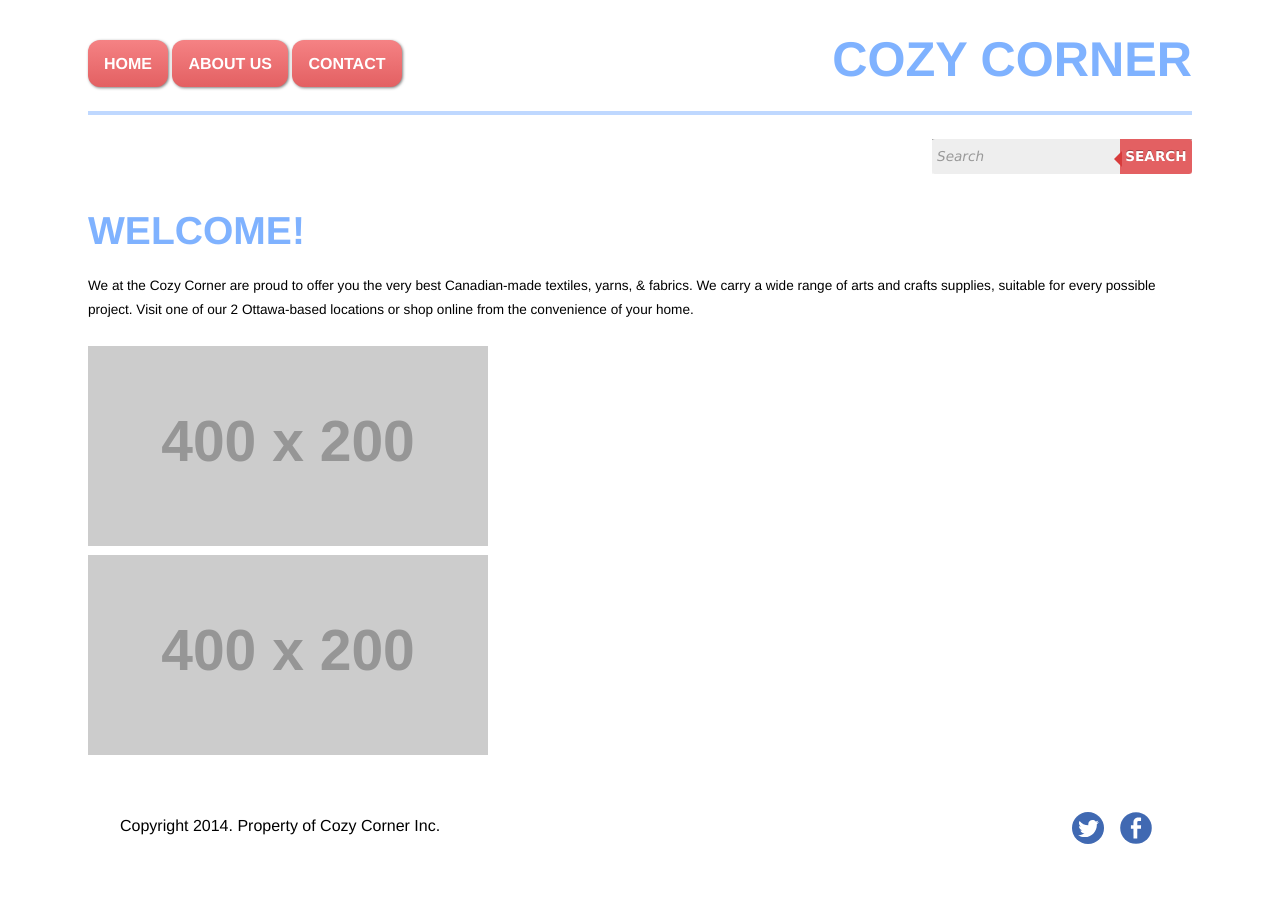
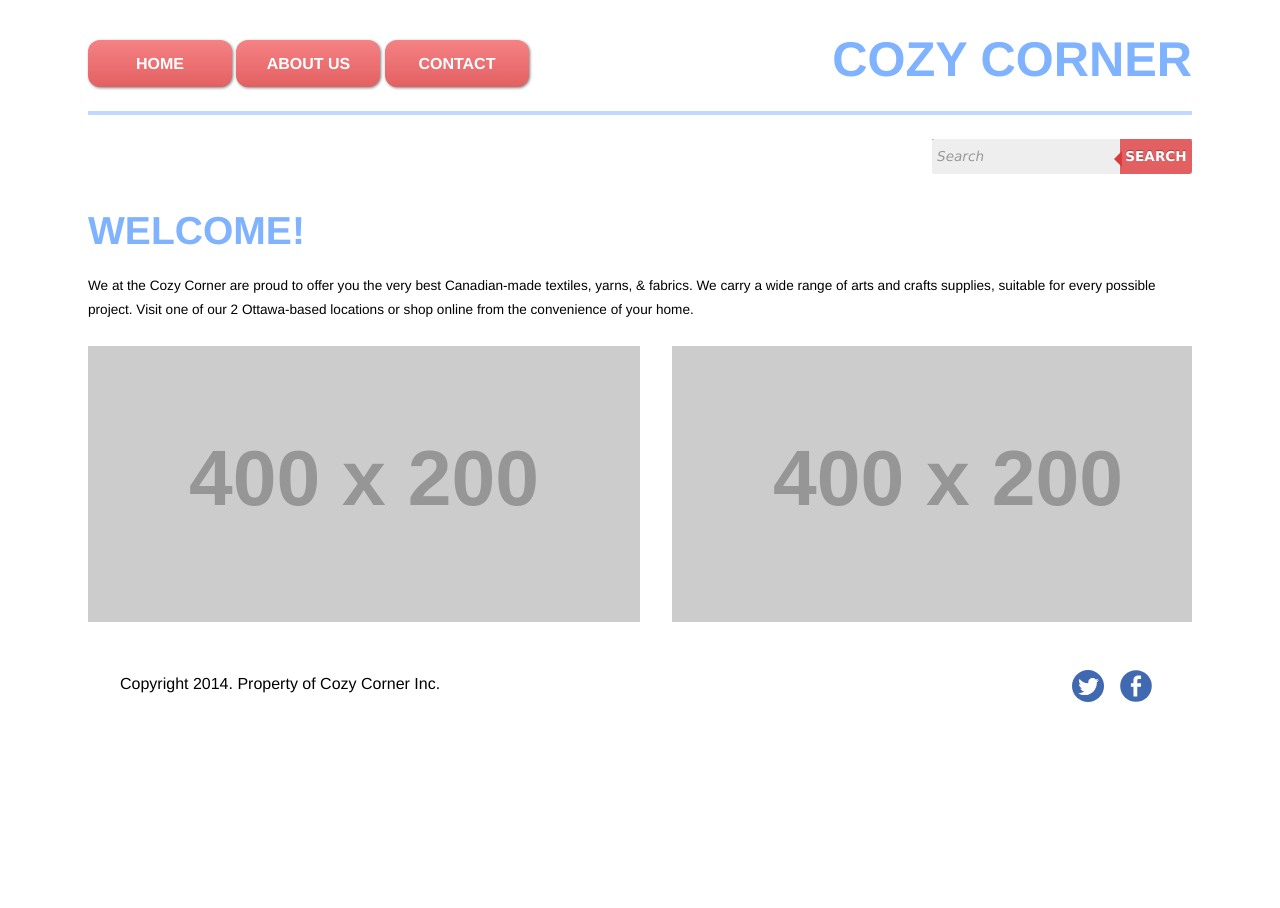
Before and after one commit to kaylatomkiewicz/ecommerce-website, a Jekyll site: the page built from index.html, in a window 1280 px wide. Built offline with Jekyll 4.4.1, drawn with Linux system fonts in a browser that asks for light colours; Markdown is read by kramdown in place of the engine named in the settings.

Commit message:
Changed grid function and edited styling in multiple pages.

```diff
--- a/css/buttons.css
+++ b/css/buttons.css
@@ -21,6 +21,7 @@ body {
 	font-weight: bold;
 	border: 0;
 	text-align: center;
+	width: 7rem;
 }
 
 .btn-alt,
@@ -35,19 +36,20 @@ body {
 	font-weight: bold;
 	border: 0;
 	text-align: center;
+	width: 7rem;
 }
 
 btn:hover,
 btn:focus,
 btn:active {
-	background-image: linear-gradient(to bottom, #60A474, #40A252);
+	background-color: linear-gradient(to bottom, #60A474, #40A252);
 	border-bottom-color: rgba(0,102,255,0.25);
 }
 
 btn-alt:hover,
 btn-alt:focus,
 btn-alt:active {
-	background-image: linear-gradient(to bottom, #60A474, #40A252);
+	background-color: linear-gradient(to bottom, #60A474, #40A252);
 	border-bottom-color: rgba(0,102,255,0.25);
 }
 
--- a/css/common.css
+++ b/css/common.css
@@ -10,6 +10,7 @@
 	width: 100%;
 	display: block;
 }
+
 
 @media only screen and (min-width: 30em) {
 
--- a/css/grid.css
+++ b/css/grid.css
@@ -18,10 +18,14 @@
 	width: 50%;
 }
 
-/*
+
 @media only screen and (min-width: 30em) {
 	.module-m-1-3 {
 		width: 33.33333%;
+	}
+
+	.module-l-2-3 {
+		width: 66.66666%;
 	}
 
 	.module-m-1 {
@@ -46,4 +50,3 @@
 		width: 66.66666%;
 	}
 }
-*/
--- a/css/header.css
+++ b/css/header.css
@@ -11,17 +11,14 @@
 	margin-left: auto;
 }
 
-.nav a,
-.nav a:link,
-.nav a:visited {
-	text-decoration: none;
-	color: #FFFFFF;
+nav a:hover,
+nav a:focus,
+nav a:active {
+	background-color: #666;
 }
 
-.nav a:hover,
-.nav a:focus,
-.nav a:active {
-	color: #FFF;
+nav .selected {
+	background-color: #999;
 }
 
 .search {
--- a/index.html
+++ b/index.html
@@ -9,12 +9,12 @@ layout: default
 
 <div class="grid">
 
-    	<div class="module-m-1-2 module-l-1-2">
-       		<img src="http://placehold.it/400x200" alt="This is a second introductory image.">
+    	<div class="module module-m-1-2 module-l-1-2">
+       		<img class="display-image-left" src="http://placehold.it/400x200" alt="This is a second introductory image.">
        </div>
 
-       <div class="module-m-1-2 module-l-1-2">
-        	<img src="http://placehold.it/400x200" alt="This is an introductory image.">
+       <div class="module module-m-1-2 module-l-1-2">
+        	<img class="display-image-right" src="http://placehold.it/400x200" alt="This is an introductory image.">
        </div>
 
 </div>
```
